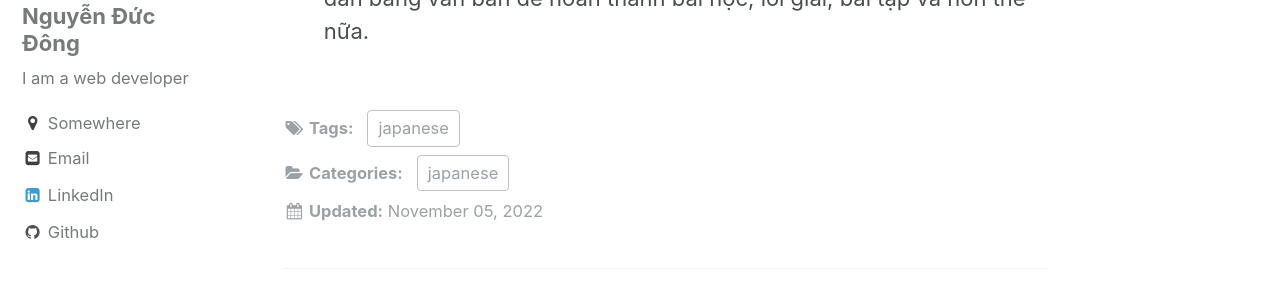
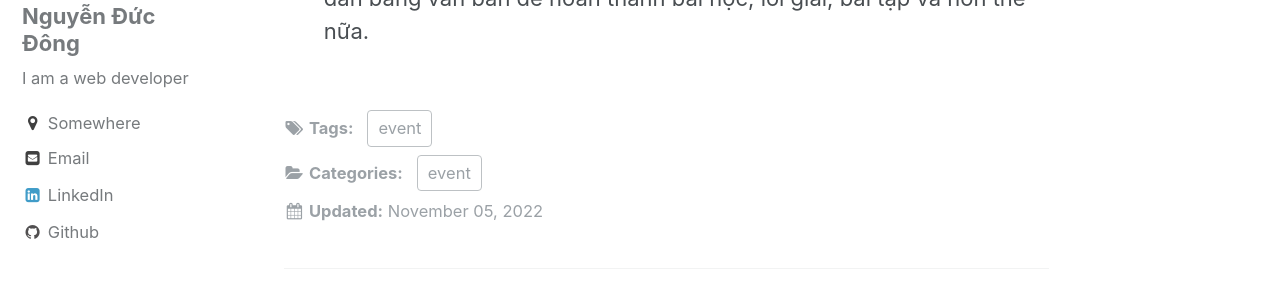
Before and after one commit to ducdongmg/ducdongmg.github.io, a Jekyll site: the page built from _posts/2022-11-05-hacktoberfest.md, in a window 1280 px wide and 900 px high, scrolled down 645 px. Shown: the part 142-442 px from the top of the window. Built offline with Jekyll 4.4.1, drawn with Linux system fonts in a browser that asks for light colours; comment, search, counter and statistics services are not loaded.

Commit message:
Update 2022-11-05-hacktoberfest.md

```diff
--- a/_posts/2022-11-05-hacktoberfest.md
+++ b/_posts/2022-11-05-hacktoberfest.md
@@ -2,9 +2,9 @@
 layout: single
 title:  "Giới thiệu hacktoberfest "
 desc: ""
-keywords: "japanese"
-categories: [japanese]
-tag: [japanese]
+keywords: "event"
+categories: [event]
+tag: [event]
 ---
 
 Giới thiệu hacktoberfest
```
